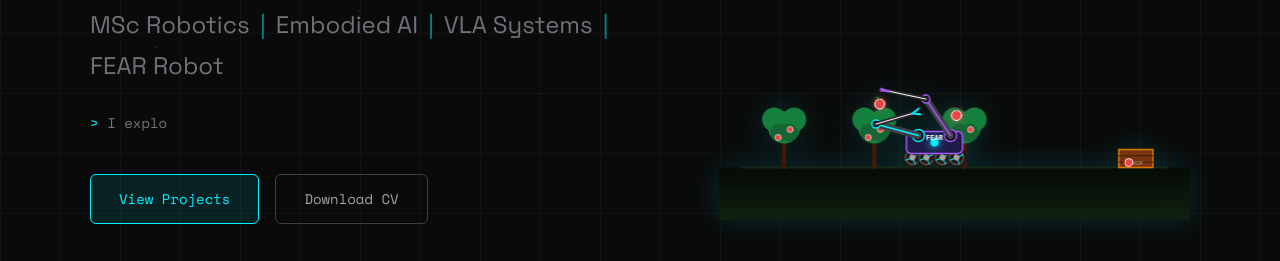
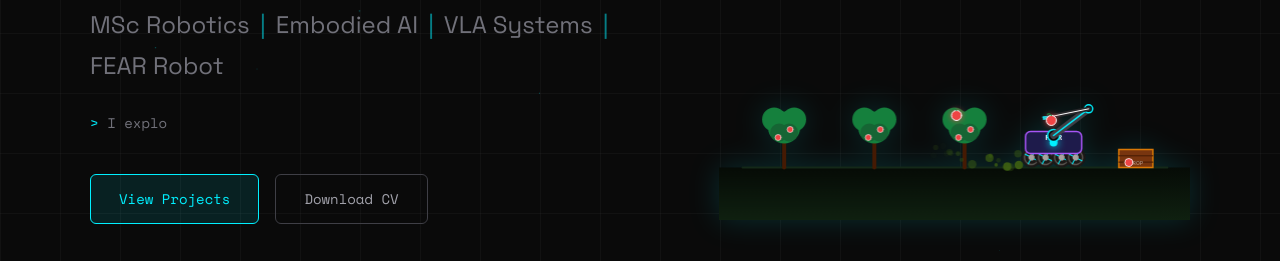
Before and after one commit to GogulnathSA123/Portfolio, a plain HTML site: page index.html in a window 1280 px wide. Shown: the part 387-648 px from the top of the page. Drawn offline with nearby package versions, Linux system fonts and the light colour scheme.

Commit message:
Refactor robot animation to use a single central arm that picks and places directly, eliminating hand-off

```diff
--- a/index.html
+++ b/index.html
@@ -507,6 +507,6 @@
     </footer>
 
     <script src="js/main.js?v=6"></script>
-    <script src="js/robot-animation.js?v=7"></script>
+    <script src="js/robot-animation.js?v=8"></script>
 </body>
 </html>
--- a/js/robot-animation.js
+++ b/js/robot-animation.js
@@ -51,19 +51,11 @@ class RobotAnimation {
         ];
         this.currentTreeIndex = 0;
 
-        // Left and Right Arms (2 DOF manipulators)
-        this.leftArm = {
-            theta1: -Math.PI / 4,
+        // Single central 2 DOF manipulator arm
+        this.arm = {
+            theta1: -Math.PI / 2,
             theta2: -Math.PI / 2,
-            targetTheta1: -Math.PI / 4,
-            targetTheta2: -Math.PI / 2,
-            gripperOpen: true
-        };
-
-        this.rightArm = {
-            theta1: -3 * Math.PI / 4,
-            theta2: -Math.PI / 2,
-            targetTheta1: -3 * Math.PI / 4,
+            targetTheta1: -Math.PI / 2,
             targetTheta2: -Math.PI / 2,
             gripperOpen: true
         };
@@ -145,21 +137,16 @@ class RobotAnimation {
         this.ctx.closePath();
     }
 
-    setArmTargets(ltx, lty, rtx, rty) {
+    setArmTarget(tx, ty) {
         const chassisY = this.floorY - 32;
         const armBaseY = chassisY + 4;
-        const baseLeftX = this.robotX - 16;
-        const baseRightX = this.robotX + 16;
+        const armBaseX = this.robotX;
 
-        if (ltx !== null && lty !== null) {
-            const lIK = this.solveIK(ltx, lty, baseLeftX, armBaseY, 1);
-            this.leftArm.targetTheta1 = lIK.theta1;
-            this.leftArm.targetTheta2 = lIK.theta2;
-        }
-        if (rtx !== null && rty !== null) {
-            const rIK = this.solveIK(rtx, rty, baseRightX, armBaseY, -1);
-            this.rightArm.targetTheta1 = rIK.theta1;
-            this.rightArm.targetTheta2 = rIK.theta2;
+        if (tx !== null && ty !== null) {
+            const flip = (tx < armBaseX) ? -1 : 1;
+            const ik = this.solveIK(tx, ty, armBaseX, armBaseY, flip);
+            this.arm.targetTheta1 = ik.theta1;
+            this.arm.targetTheta2 = ik.theta2;
         }
     }
 
@@ -198,14 +185,10 @@ class RobotAnimation {
 
         const chassisY = this.floorY - 32;
         const armBaseY = chassisY + 4;
-        const baseLeftX = this.robotX - 16;
-        const baseRightX = this.robotX + 16;
 
-        // Transit/Rest targets relative to arm bases
-        const rTransit = { x: this.robotX + 15, y: chassisY - 40 };
-        const lTransit = { x: this.robotX - 15, y: chassisY - 40 };
-        const rRest = { x: this.robotX + 22, y: chassisY - 18 };
-        const lRest = { x: this.robotX - 22, y: chassisY - 18 };
+        // Rest and carry target for single arm relative to base
+        const restX = this.robotX;
+        const restY = chassisY - 15;
 
         const driveSpeed = 2.2;
 
@@ -228,71 +211,47 @@ class RobotAnimation {
                     }
                 }
 
-                // Arms rest in compact positions during transit
-                this.rightArm.gripperOpen = true;
-                this.leftArm.gripperOpen = true;
-                this.setArmTargets(lRest.x, lRest.y, rRest.x, rRest.y);
+                // Arm rests in folded position during transit
+                this.arm.gripperOpen = true;
+                this.setArmTarget(restX, restY);
                 break;
 
-            case 1: // Pick fruit from tree branch (Right Arm reaches left)
-                this.leftArm.gripperOpen = true;
-                this.setArmTargets(lRest.x, lRest.y, null, null);
-
-                // Harvest coordinates (fruit is slightly left and high)
+            case 1: // Pick fruit from tree branch
                 const targetTree = this.trees[this.currentTreeIndex];
                 const fruitX = targetTree.x - 8;
                 const fruitY = this.floorY - 52;
 
                 if (this.timer < 25) {
-                    this.rightArm.gripperOpen = true;
-                    this.setArmTargets(null, null, fruitX, fruitY);
+                    this.arm.gripperOpen = true;
+                    this.setArmTarget(fruitX, fruitY);
                 } else if (this.timer < 40) {
-                    // Grip fruit
-                    this.rightArm.gripperOpen = false;
+                    // Pluck / Grip fruit
+                    this.arm.gripperOpen = false;
                     targetTree.fruitPicked = true; // Fruit vanishes from tree canopy
                     if (!this.currentCube) {
                         this.currentCube = {
                             x: fruitX,
                             y: fruitY,
-                            color: this.colors.red,
-                            heldBy: 'right'
+                            color: this.colors.red
                         };
                     }
-                } else if (this.timer < 60) {
-                    // Lift right arm
-                    this.setArmTargets(null, null, rTransit.x, rTransit.y);
+                    this.setArmTarget(fruitX, fruitY);
                 } else {
                     this.state = 2;
                     this.timer = 0;
                 }
                 break;
 
-            case 2: // Stationary Hand-off (at current tree location)
-                const handoffX = this.robotX;
-                const handoffY = chassisY - 45;
-
-                if (this.timer < 25) {
-                    this.leftArm.gripperOpen = true;
-                    this.setArmTargets(handoffX, handoffY, handoffX, handoffY);
-                } else if (this.timer < 40) {
-                    // Left arm grips fruit
-                    this.leftArm.gripperOpen = false;
-                    if (this.currentCube) {
-                        this.currentCube.heldBy = 'left';
-                    }
-                } else if (this.timer < 55) {
-                    // Right arm releases
-                    this.rightArm.gripperOpen = true;
-                } else if (this.timer < 75) {
-                    // Retract right arm, left arm keeps transit hold
-                    this.setArmTargets(lTransit.x, lTransit.y, rRest.x, rRest.y);
-                } else {
+            case 2: // Retract arm to carry position
+                this.arm.gripperOpen = false;
+                this.setArmTarget(restX, restY);
+                if (this.timer > 20) {
                     this.state = 3;
                     this.timer = 0;
                 }
                 break;
 
-            case 3: // Driving to Crate (Right, logicalWidth - 115)
+            case 3: // Driving to Crate (Right side)
                 const targetCrateRobotX = this.logicalWidth - 115;
                 this.targetX = targetCrateRobotX;
                 const dx3 = targetCrateRobotX - this.robotX;
@@ -303,8 +262,9 @@ class RobotAnimation {
                     this.wheelAngle += step / 10;
                     this.createDustParticles();
 
-                    // Left arm holds, right arm rests
-                    this.setArmTargets(lTransit.x, lTransit.y, rRest.x, rRest.y);
+                    // Arm carries fruit in folded position
+                    this.arm.gripperOpen = false;
+                    this.setArmTarget(restX, restY);
                 } else {
                     this.robotX = targetCrateRobotX;
                     if (this.timer > 15) {
@@ -314,22 +274,20 @@ class RobotAnimation {
                 }
                 break;
 
-            case 4: // Drop Fruit into crate (Left arm places)
-                this.rightArm.gripperOpen = true;
-                this.setArmTargets(null, null, rRest.x, rRest.y);
-
+            case 4: // Drop Fruit into crate
                 if (this.timer < 25) {
-                    this.leftArm.gripperOpen = false;
-                    this.setArmTargets(this.crateX, this.crateY, null, null);
+                    this.arm.gripperOpen = false;
+                    this.setArmTarget(this.crateX, this.crateY);
                 } else if (this.timer < 45) {
-                    this.leftArm.gripperOpen = true;
+                    this.arm.gripperOpen = true;
                     if (this.currentCube) {
                         this.currentCube = null;
                         this.stackCount++;
                     }
+                    this.setArmTarget(this.crateX, this.crateY);
                 } else if (this.timer < 65) {
-                    // Retract left arm to rest
-                    this.setArmTargets(lRest.x, lRest.y, null, null);
+                    // Retract arm back to rest
+                    this.setArmTarget(restX, restY);
                 } else {
                     this.state = 5;
                     this.timer = 0;
@@ -337,11 +295,11 @@ class RobotAnimation {
                 break;
 
             case 5: // Reset Check / Next cycle
-                this.setArmTargets(lRest.x, lRest.y, rRest.x, rRest.y);
+                this.arm.gripperOpen = true;
+                this.setArmTarget(restX, restY);
 
                 if (this.stackCount >= 3) {
                     if (this.timer > 50) {
-                        // Empty crate and grow back fruits on trees
                         this.stackCount = 0;
                         this.trees.forEach(tree => tree.fruitPicked = false);
                         this.currentTreeIndex = 0;
@@ -349,7 +307,6 @@ class RobotAnimation {
                         this.timer = 0;
                     }
                 } else {
-                    // Select next tree to pick
                     this.currentTreeIndex = (this.currentTreeIndex + 1) % this.trees.length;
                     this.state = 0;
                     this.timer = 0;
@@ -357,25 +314,17 @@ class RobotAnimation {
                 break;
         }
 
-        // Attach fruit coordinates to appropriate hand
+        // Attach fruit coordinates to arm hand
         if (this.currentCube) {
-            if (this.currentCube.heldBy === 'right') {
-                const joints = this.solveFK(this.rightArm, baseRightX, armBaseY);
-                this.currentCube.x = joints.x2;
-                this.currentCube.y = joints.y2;
-            } else {
-                const joints = this.solveFK(this.leftArm, baseLeftX, armBaseY);
-                this.currentCube.x = joints.x2;
-                this.currentCube.y = joints.y2;
-            }
+            const joints = this.solveFK(this.arm, this.robotX, armBaseY);
+            this.currentCube.x = joints.x2;
+            this.currentCube.y = joints.y2;
         }
 
         // Smoothly interpolate angles
         const lerpSpeed = 0.15;
-        this.leftArm.theta1 += (this.leftArm.targetTheta1 - this.leftArm.theta1) * lerpSpeed;
-        this.leftArm.theta2 += (this.leftArm.targetTheta2 - this.leftArm.theta2) * lerpSpeed;
-        this.rightArm.theta1 += (this.rightArm.targetTheta1 - this.rightArm.theta1) * lerpSpeed;
-        this.rightArm.theta2 += (this.rightArm.targetTheta2 - this.rightArm.theta2) * lerpSpeed;
+        this.arm.theta1 += (this.arm.targetTheta1 - this.arm.theta1) * lerpSpeed;
+        this.arm.theta2 += (this.arm.targetTheta2 - this.arm.theta2) * lerpSpeed;
     }
 
     drawWheel(cx, cy, r, angle) {
@@ -453,10 +402,9 @@ class RobotAnimation {
         this.ctx.textAlign = 'center';
         this.ctx.fillText('FEAR', this.robotX, chassisY + 8);
 
-        // 3. Draw Arms
+        // 3. Draw Single Arm
         const armBaseY = chassisY + 4;
-        this.drawArm(this.leftArm, this.robotX - 16, armBaseY, this.colors.cyan);
-        this.drawArm(this.rightArm, this.robotX + 16, armBaseY, this.colors.purple);
+        this.drawArm(this.arm, this.robotX, armBaseY, this.colors.cyan);
     }
 
     drawArm(arm, baseX, baseY, accentColor) {
```
